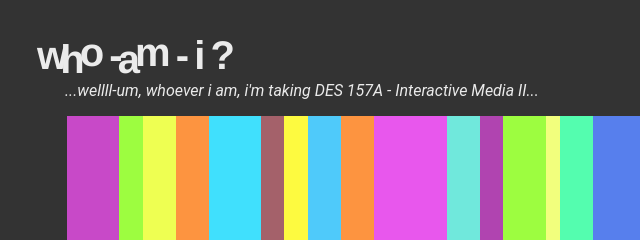
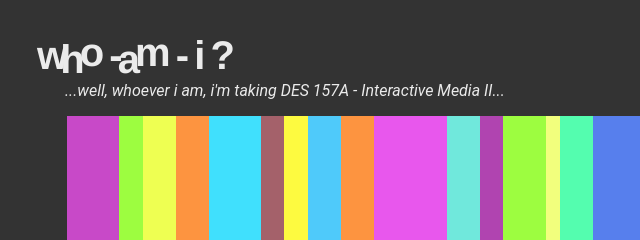
Before and after one commit to glendadrew/des157a, a plain HTML site: page index.html in a window 1280 px wide. Shown: the top 240 px of the page, 23-663 px from the left. Drawn offline with nearby package versions, Linux system fonts and the light colour scheme; a web font is replaced by a local one.

Commit message:
test with Bill

```diff
--- a/index.html
+++ b/index.html
@@ -30,7 +30,7 @@
                 <span id="question" class="space">?</span>
             </h1>
 
-            <h2>...wellll-um, whoever i am, i'm taking DES 157A - Interactive Media II...</h2>
+            <h2>...well, whoever i am, i'm taking DES 157A - Interactive Media II...</h2>
 
             <!--this is for the interactive banner-->
             <div id="banner">
```
